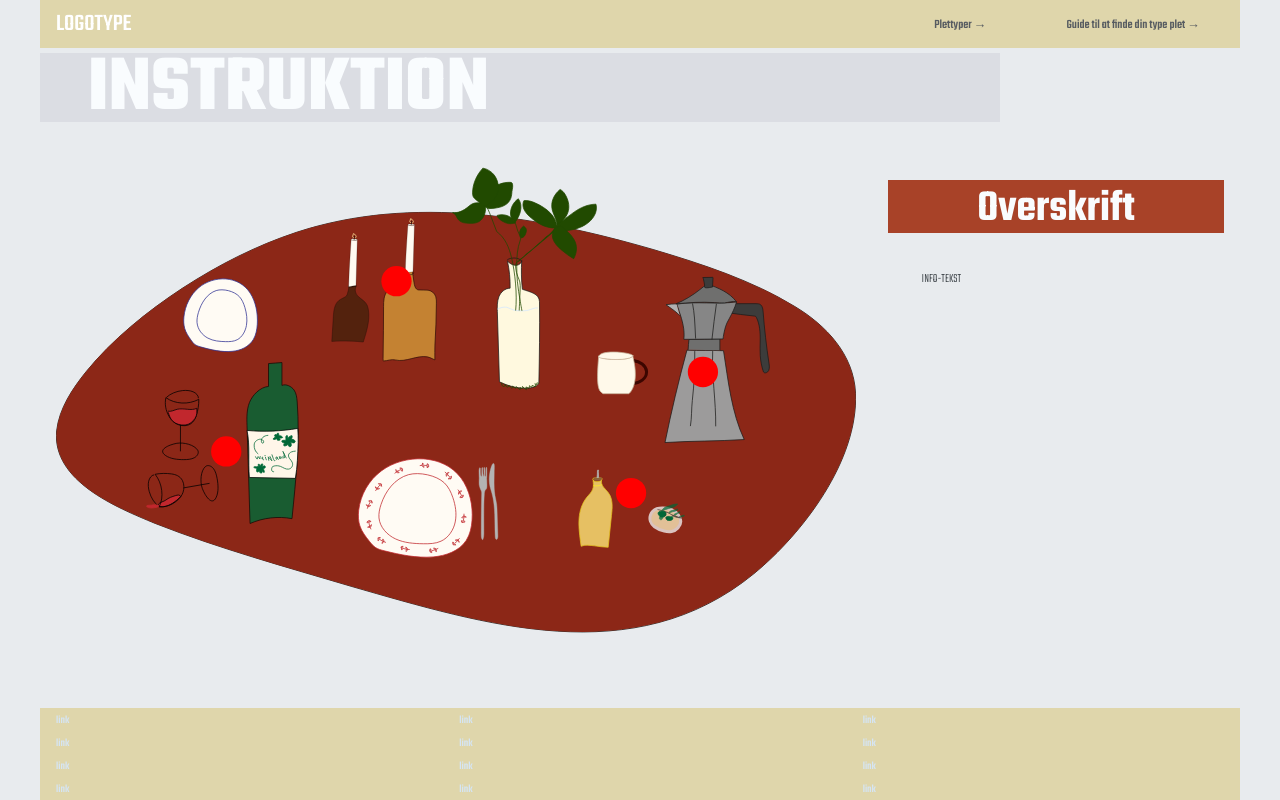
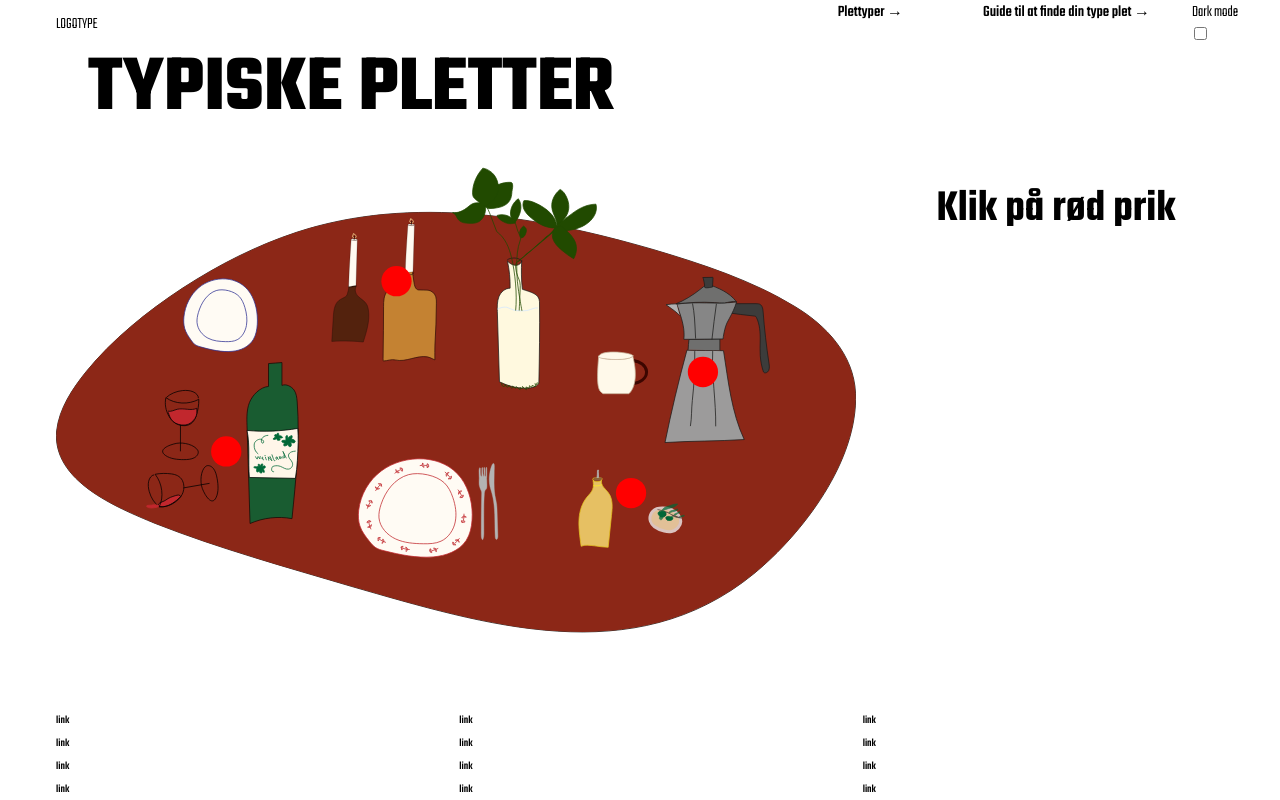
Before and after one commit to jolu0002/emergency, a plain HTML site: page instruction.html in a window 1280 px wide. Drawn offline with Linux system fonts and the light colour scheme.

Commit message:
Tilføjer dark/light button

```diff
--- a/instruction.html
+++ b/instruction.html
@@ -4,7 +4,7 @@
     <meta charset="UTF-8" />
     <meta http-equiv="X-UA-Compatible" content="IE=edge" />
     <meta name="viewport" content="width=device-width, initial-scale=1.0" />
-    <link rel="stylesheet" href="css/custom.css" />
+    <link id="colormode" rel="stylesheet" href="css/customlight.css" />
     <link rel="stylesheet" href="css/general.css" />
     <link rel="stylesheet" href="css/layout.css" />
     <link rel="stylesheet" href="css/infographic.css" />
@@ -24,12 +24,22 @@
               >Guide til at finde din type plet</a
             >
           </li>
+          <li>
+            <div>
+              <legend id="switchtext">Dark mode</legend>
+              <label class="switch"
+                ><input id="switchBtn" type="checkbox" /><span
+                  class="slider round"
+                ></span
+              ></label>
+            </div>
+          </li>
         </ul>
       </nav>
     </header>
 
     <main>
-      <h1>INSTRUKTION</h1>
+      <h1>TYPISKE PLETTER</h1>
       <section class="info-graphic">
         <svg
           id="Lag_2"
@@ -727,9 +737,9 @@
         </svg>
       </section>
       <section class="info-text">
-        <h2>Overskrift</h2>
+        <h2>Klik på rød prik</h2>
         <article>
-          <p class="placeholder">INFO-TEKST</p>
+          <p class="placeholder"></p>
         </article>
         <aside id="efficiency" class="info-box yellow hide">INFO-BOX</aside>
         <aside id="requirement" class="info-box green hide">INFO-BOX</aside>
@@ -763,5 +773,6 @@
       </nav>
     </footer>
     <script src="js/main.js"></script>
+    <script src="js/dark.js"></script>
   </body>
 </html>
```
